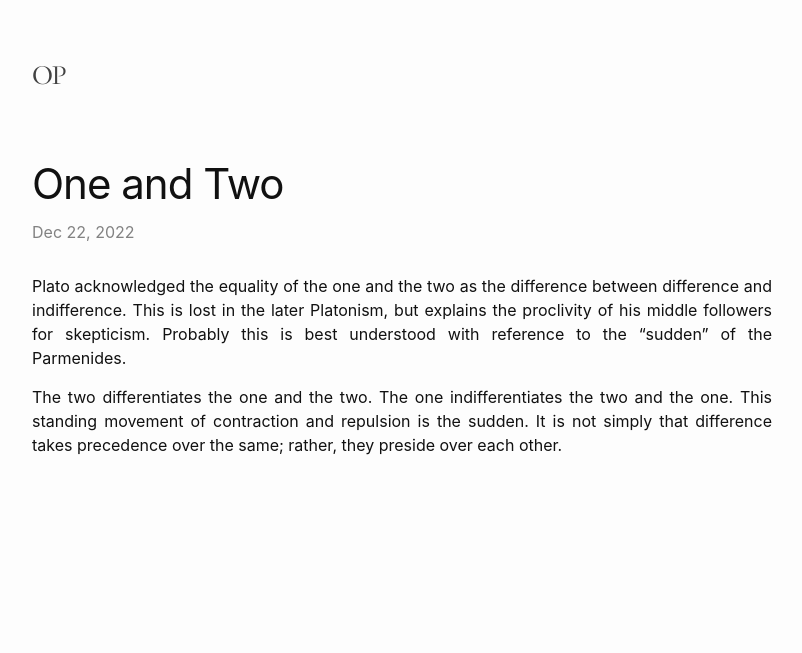
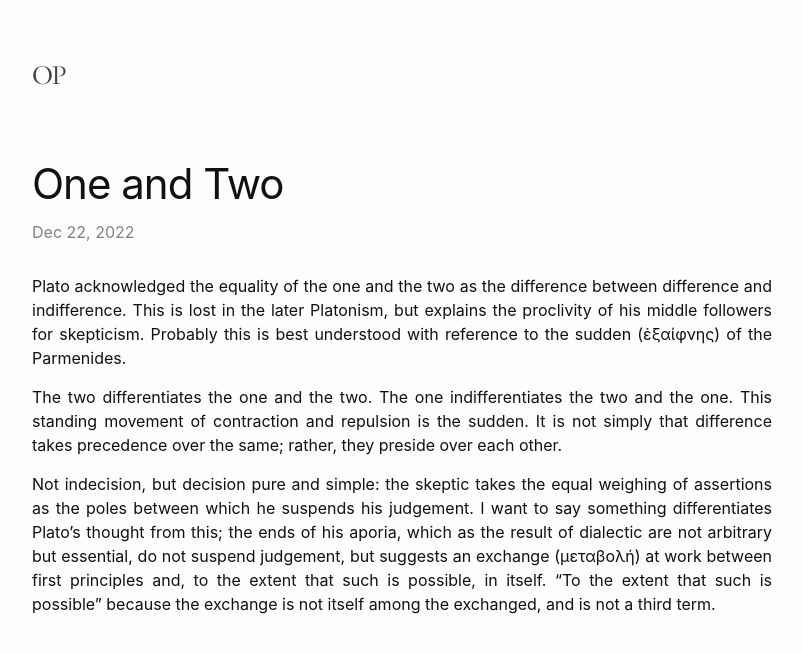
Before and after one commit to TheatrumMundi/TheatrumMundi, a Jekyll site: the page built from _posts/2022-12-22-one-and-two.markdown, in a window 1280 px wide. Shown: the top 653 px of the page, without its empty margins (238-1040 px from the left). Built offline with Jekyll 4.4.1, drawn with Linux system fonts in a browser that asks for light colours; some web fonts are replaced.

Commit message:
Update 2022-12-22-one-and-two.markdown

```diff
--- a/_posts/2022-12-22-one-and-two.markdown
+++ b/_posts/2022-12-22-one-and-two.markdown
@@ -5,6 +5,8 @@ date:   2022-12-22 12:47:00 +0100
 categories: jekyll update
 ---
 
-Plato acknowledged the equality of the one and the two as the difference between difference and indifference. This is lost in the later Platonism, but explains the proclivity of his middle followers for skepticism. Probably this is best understood with reference to the "sudden" of the Parmenides.
+Plato acknowledged the equality of the one and the two as the difference between difference and indifference. This is lost in the later Platonism, but explains the proclivity of his middle followers for skepticism. Probably this is best understood with reference to the sudden (ἐξαίφνης) of the Parmenides.
 
 The two differentiates the one and the two. The one indifferentiates the two and the one. This standing movement of contraction and repulsion is the sudden. It is not simply that difference takes precedence over the same; rather, they preside over each other.
+
+Not indecision, but decision pure and simple: the skeptic takes the equal weighing of assertions as the poles between which he suspends his judgement. I want to say something differentiates Plato's thought from this; the ends of his aporia, which as the result of dialectic are not arbitrary but essential, do not suspend judgement, but suggests an exchange (μεταβολή) at work between first principles and, to the extent that such is possible, in itself. "To the extent that such is possible" because the exchange is not itself among the exchanged, and is not a third term.
```
